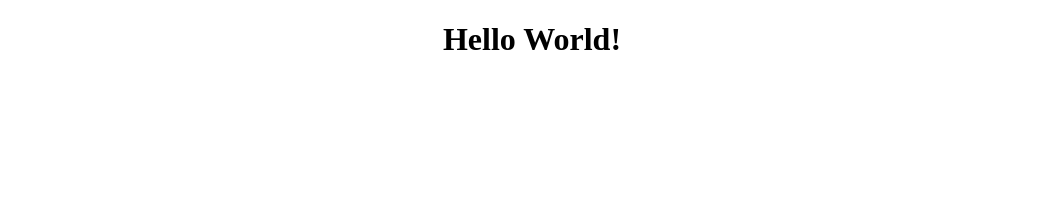
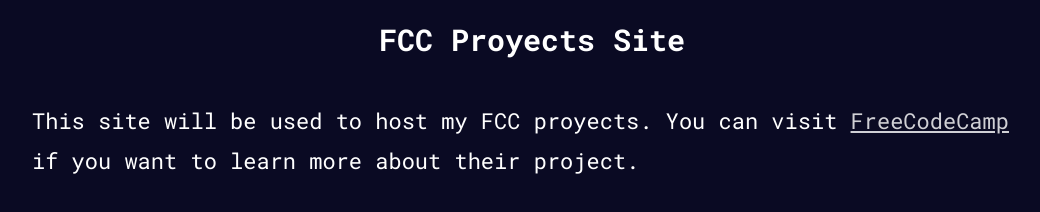
Before and after one commit to fccproyects/fccproyects.github.io, a plain HTML site: page index.html in a window 1280 px wide. Shown: the whole page, without its empty margins (108-1148 px from the left). Drawn offline with Linux system fonts and the light colour scheme.

Commit message:
readme-like setting

```diff
--- /dev/null
+++ b/css/main.css
@@ -0,0 +1,48 @@
+html {
+  background-color: #0a0a23;
+  font-family: 'Roboto Mono', monospace;
+  overflow-x: hidden;
+  font-size: 62.5%; /* font-size reset*/
+}
+
+body {
+  margin: 0;
+  position: relative;
+  height: 100%;
+  width: 100%;
+}
+
+.header {
+  height: 100vh;
+  width: 100vw;
+}
+
+.container-90 {
+  width: 90%;
+  display: block;
+  margin: 0 auto;
+  max-width: 100rem;
+}
+
+h1 {
+  color: #fff;
+  text-align: center;
+  margin: 0;
+  padding: 2rem;
+  font-size: 3rem;
+}
+
+p {
+  color: #fff;
+  line-height: 1.8;
+  font-size: 2.2rem;
+}
+
+a {
+  color: #d0d0d5;
+}
+
+a:hover {
+  text-decoration: none;
+  color: #fff;
+}
--- a/index.html
+++ b/index.html
@@ -5,8 +5,27 @@
     <meta name="viewport" content="width=device-width, initial-scale=1.0" />
     <meta http-equiv="X-UA-Compatible" content="ie=edge" />
     <title>FCC Proyects</title>
+
+    <!-- google-fonts -->
+    <link
+      href="https://fonts.googleapis.com/css?family=Roboto+Mono:300,400,700&display=swap"
+      rel="stylesheet"
+    />
+
+    <link rel="stylesheet" href="css/main.css" />
   </head>
   <body>
-    <h1 style="text-align: center;">Hello World!</h1>
+    <section class="header">
+      <div class="container-90">
+        <h1>FCC Proyects Site</h1>
+        <p>
+          This site will be used to host my FCC proyects. You can visit
+          <a href="https://www.freecodecamp.com">FreeCodeCamp</a> if you want to
+          learn more about their project.
+        </p>
+      </div>
+      <!-- container-90 -->
+    </section>
+    <!-- header -->
   </body>
 </html>
```
Also changed, not shown: img/glyph.svg (added), img/glyph_black.svg (added).
